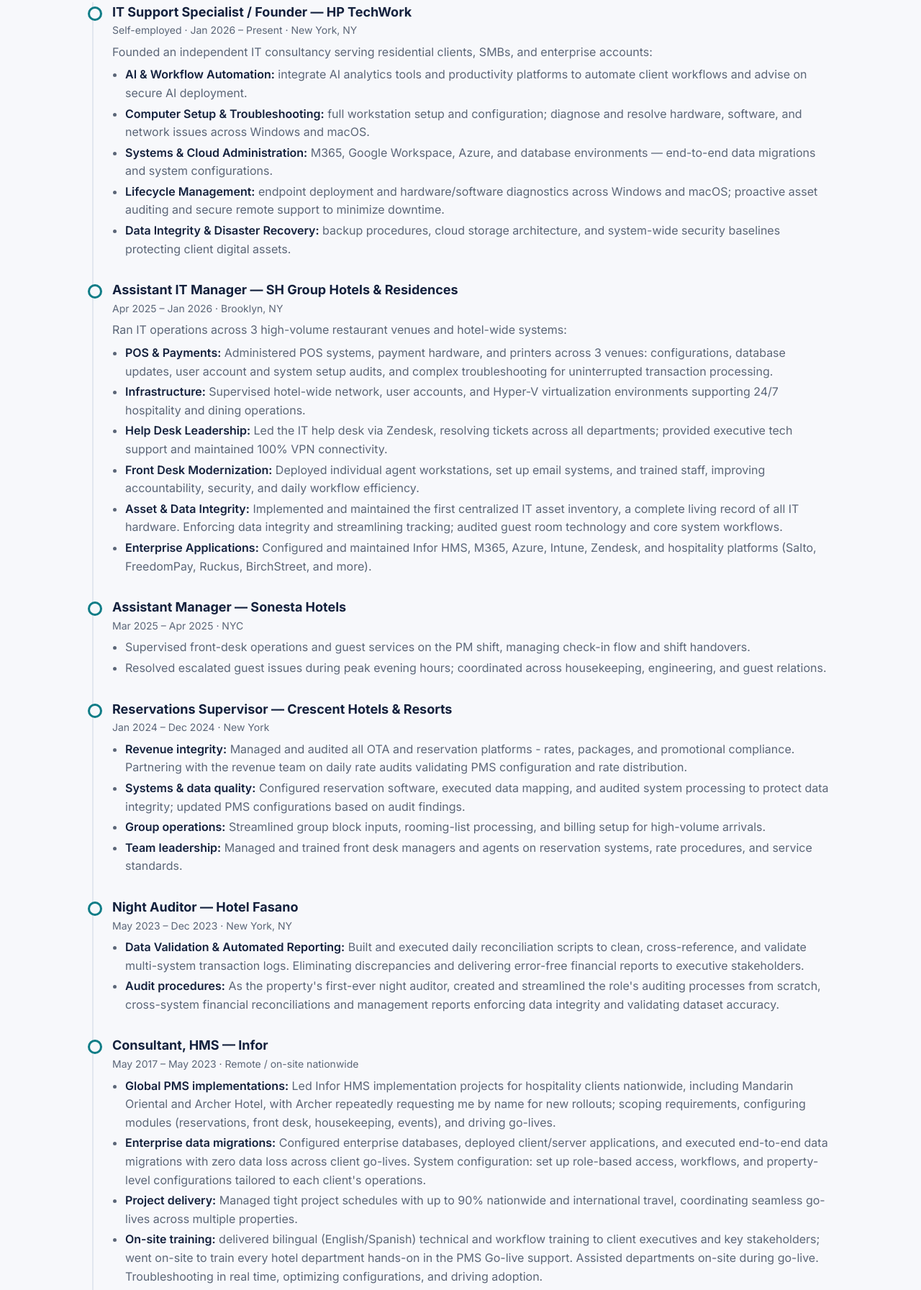
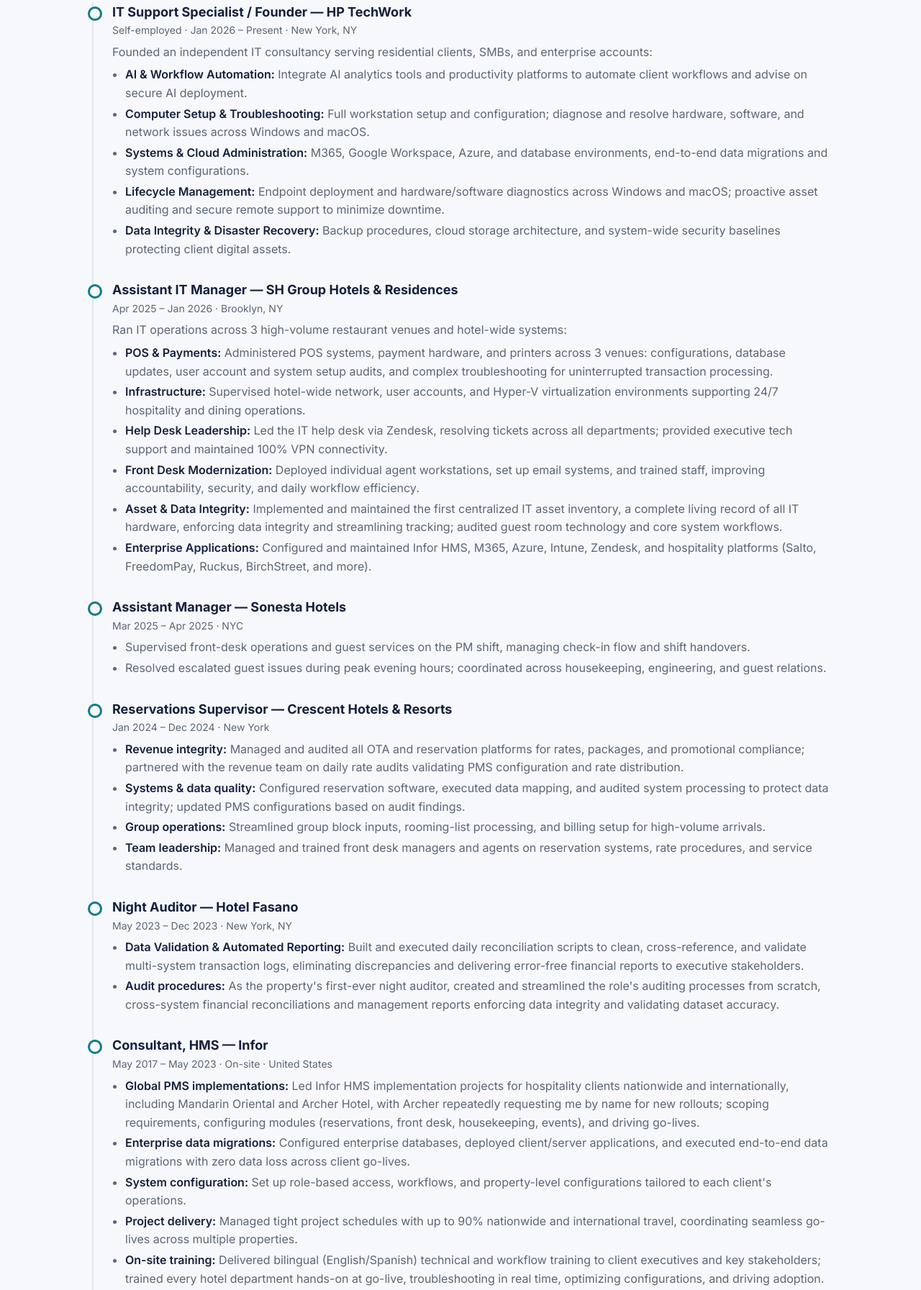
Before and after one commit to hperez1718-byte/hperez1718-byte.github.io, a plain HTML site: page index.html in a window 1280 px wide. Shown: the part 1348-3141 px from the top of the page at 72% size. Drawn offline with Linux system fonts and the light colour scheme.

Commit message:
Match Experience and About card to updated LinkedIn

```diff
--- a/index.html
+++ b/index.html
@@ -179,7 +179,7 @@
       <h2>About</h2>
       <p class="sub">I was doing data work all along — I just didn't call it data analysis yet.</p>
       <div class="grid">
-        <div class="card"><h3>🏨 Enterprise systems</h3><p>6 years at Infor implementing hospitality systems globally — on-site go-lives, database configuration, and data migrations for clients including Mandarin Oriental and Archer Hotel, where I was requested by name.</p></div>
+        <div class="card"><h3>🏨 Enterprise systems</h3><p>6 years at Infor implementing hospitality systems nationwide and globally — on-site go-lives, database configuration, and data migrations for clients including Mandarin Oriental and Archer Hotel, where I was requested by name.</p></div>
         <div class="card"><h3>🛠️ IT operations</h3><p>Ran IT across three venues at SH Group: networks, Hyper-V, POS and payments, Zendesk help desk, and the first centralized IT asset inventory.</p></div>
         <div class="card"><h3>📊 Data &amp; AI</h3><p>In 2026 I added the formal toolkit — Tableau BI Analyst certificate, Python and SQL projects, Power BI case studies — and I build with AI as a real partner, not a shortcut.</p></div>
       </div>
@@ -194,11 +194,11 @@
           <div class="meta">Self-employed · Jan 2026 – Present · New York, NY</div>
           <p class="intro">Founded an independent IT consultancy serving residential clients, SMBs, and enterprise accounts:</p>
           <ul>
-            <li><strong>AI &amp; Workflow Automation:</strong> integrate AI analytics tools and productivity platforms to automate client workflows and advise on secure AI deployment.</li>
-            <li><strong>Computer Setup &amp; Troubleshooting:</strong> full workstation setup and configuration; diagnose and resolve hardware, software, and network issues across Windows and macOS.</li>
-            <li><strong>Systems &amp; Cloud Administration:</strong> M365, Google Workspace, Azure, and database environments — end-to-end data migrations and system configurations.</li>
-            <li><strong>Lifecycle Management:</strong> endpoint deployment and hardware/software diagnostics across Windows and macOS; proactive asset auditing and secure remote support to minimize downtime.</li>
-            <li><strong>Data Integrity &amp; Disaster Recovery:</strong> backup procedures, cloud storage architecture, and system-wide security baselines protecting client digital assets.</li>
+            <li><strong>AI &amp; Workflow Automation:</strong> Integrate AI analytics tools and productivity platforms to automate client workflows and advise on secure AI deployment.</li>
+            <li><strong>Computer Setup &amp; Troubleshooting:</strong> Full workstation setup and configuration; diagnose and resolve hardware, software, and network issues across Windows and macOS.</li>
+            <li><strong>Systems &amp; Cloud Administration:</strong> M365, Google Workspace, Azure, and database environments, end-to-end data migrations and system configurations.</li>
+            <li><strong>Lifecycle Management:</strong> Endpoint deployment and hardware/software diagnostics across Windows and macOS; proactive asset auditing and secure remote support to minimize downtime.</li>
+            <li><strong>Data Integrity &amp; Disaster Recovery:</strong> Backup procedures, cloud storage architecture, and system-wide security baselines protecting client digital assets.</li>
           </ul>
         </div>
         <div class="tl-item">
@@ -210,7 +210,7 @@
             <li><strong>Infrastructure:</strong> Supervised hotel-wide network, user accounts, and Hyper-V virtualization environments supporting 24/7 hospitality and dining operations.</li>
             <li><strong>Help Desk Leadership:</strong> Led the IT help desk via Zendesk, resolving tickets across all departments; provided executive tech support and maintained 100% VPN connectivity.</li>
             <li><strong>Front Desk Modernization:</strong> Deployed individual agent workstations, set up email systems, and trained staff, improving accountability, security, and daily workflow efficiency.</li>
-            <li><strong>Asset &amp; Data Integrity:</strong> Implemented and maintained the first centralized IT asset inventory, a complete living record of all IT hardware. Enforcing data integrity and streamlining tracking; audited guest room technology and core system workflows.</li>
+            <li><strong>Asset &amp; Data Integrity:</strong> Implemented and maintained the first centralized IT asset inventory, a complete living record of all IT hardware, enforcing data integrity and streamlining tracking; audited guest room technology and core system workflows.</li>
             <li><strong>Enterprise Applications:</strong> Configured and maintained Infor HMS, M365, Azure, Intune, Zendesk, and hospitality platforms (Salto, FreedomPay, Ruckus, BirchStreet, and more).</li>
           </ul>
         </div>
@@ -226,7 +226,7 @@
           <h3>Reservations Supervisor — Crescent Hotels &amp; Resorts</h3>
           <div class="meta">Jan 2024 – Dec 2024 · New York</div>
           <ul>
-            <li><strong>Revenue integrity:</strong> Managed and audited all OTA and reservation platforms - rates, packages, and promotional compliance. Partnering with the revenue team on daily rate audits validating PMS configuration and rate distribution.</li>
+            <li><strong>Revenue integrity:</strong> Managed and audited all OTA and reservation platforms for rates, packages, and promotional compliance; partnered with the revenue team on daily rate audits validating PMS configuration and rate distribution.</li>
             <li><strong>Systems &amp; data quality:</strong> Configured reservation software, executed data mapping, and audited system processing to protect data integrity; updated PMS configurations based on audit findings.</li>
             <li><strong>Group operations:</strong> Streamlined group block inputs, rooming-list processing, and billing setup for high-volume arrivals.</li>
             <li><strong>Team leadership:</strong> Managed and trained front desk managers and agents on reservation systems, rate procedures, and service standards.</li>
@@ -236,18 +236,19 @@
           <h3>Night Auditor — Hotel Fasano</h3>
           <div class="meta">May 2023 – Dec 2023 · New York, NY</div>
           <ul>
-            <li><strong>Data Validation &amp; Automated Reporting:</strong> Built and executed daily reconciliation scripts to clean, cross-reference, and validate multi-system transaction logs. Eliminating discrepancies and delivering error-free financial reports to executive stakeholders.</li>
+            <li><strong>Data Validation &amp; Automated Reporting:</strong> Built and executed daily reconciliation scripts to clean, cross-reference, and validate multi-system transaction logs, eliminating discrepancies and delivering error-free financial reports to executive stakeholders.</li>
             <li><strong>Audit procedures:</strong> As the property's first-ever night auditor, created and streamlined the role's auditing processes from scratch, cross-system financial reconciliations and management reports enforcing data integrity and validating dataset accuracy.</li>
           </ul>
         </div>
         <div class="tl-item">
           <h3>Consultant, HMS — Infor</h3>
-          <div class="meta">May 2017 – May 2023 · Remote / on-site nationwide</div>
+          <div class="meta">May 2017 – May 2023 · On-site · United States</div>
           <ul>
-            <li><strong>Global PMS implementations:</strong> Led Infor HMS implementation projects for hospitality clients nationwide, including Mandarin Oriental and Archer Hotel, with Archer repeatedly requesting me by name for new rollouts; scoping requirements, configuring modules (reservations, front desk, housekeeping, events), and driving go-lives.</li>
-            <li><strong>Enterprise data migrations:</strong> Configured enterprise databases, deployed client/server applications, and executed end-to-end data migrations with zero data loss across client go-lives. System configuration: set up role-based access, workflows, and property-level configurations tailored to each client's operations.</li>
+            <li><strong>Global PMS implementations:</strong> Led Infor HMS implementation projects for hospitality clients nationwide and internationally, including Mandarin Oriental and Archer Hotel, with Archer repeatedly requesting me by name for new rollouts; scoping requirements, configuring modules (reservations, front desk, housekeeping, events), and driving go-lives.</li>
+            <li><strong>Enterprise data migrations:</strong> Configured enterprise databases, deployed client/server applications, and executed end-to-end data migrations with zero data loss across client go-lives.</li>
+            <li><strong>System configuration:</strong> Set up role-based access, workflows, and property-level configurations tailored to each client's operations.</li>
             <li><strong>Project delivery:</strong> Managed tight project schedules with up to 90% nationwide and international travel, coordinating seamless go-lives across multiple properties.</li>
-            <li><strong>On-site training:</strong> delivered bilingual (English/Spanish) technical and workflow training to client executives and key stakeholders; went on-site to train every hotel department hands-on in the PMS Go-live support. Assisted departments on-site during go-live. Troubleshooting in real time, optimizing configurations, and driving adoption.</li>
+            <li><strong>On-site training:</strong> Delivered bilingual (English/Spanish) technical and workflow training to client executives and key stakeholders; trained every hotel department hands-on at go-live, troubleshooting in real time, optimizing configurations, and driving adoption.</li>
           </ul>
         </div>
         <div class="tl-item">
@@ -258,8 +259,8 @@
             <li><strong>Change management:</strong> Onboarded and trained cross-departmental staff on new platform workflows and cloud-based systems.</li>
             <li><strong>Front desk leadership:</strong> Managed daily front desk operations and trained new team members on procedures and guest service standards.</li>
             <li><strong>SOP development:</strong> Created and implemented standard operating procedures for front desk operations.</li>
-            <li><strong>Google Drive rollout:</strong> Set up Google Drive and team documentation from the ground up. Training staff who had never used it.</li>
-            <li><strong>Infrastructure:</strong> partnered with corporate IT to troubleshoot hardware, maintain core systems, and ensure uptime.</li>
+            <li><strong>Google Drive rollout:</strong> Set up Google Drive and team documentation from the ground up, training staff who had never used it.</li>
+            <li><strong>Infrastructure:</strong> Partnered with the hotel's outsourced IT provider to troubleshoot hardware, maintain core systems, and ensure uptime.</li>
           </ul>
         </div>
         <div class="tl-item">
```
